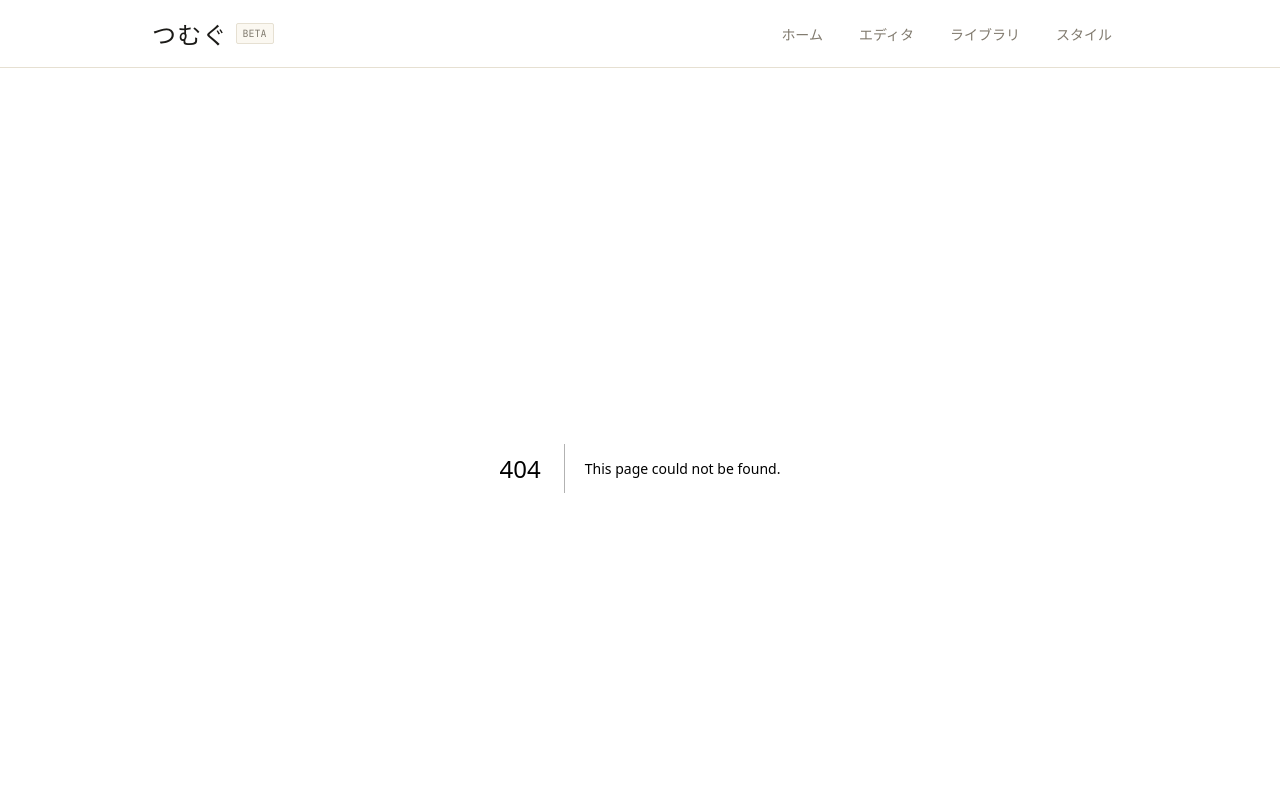
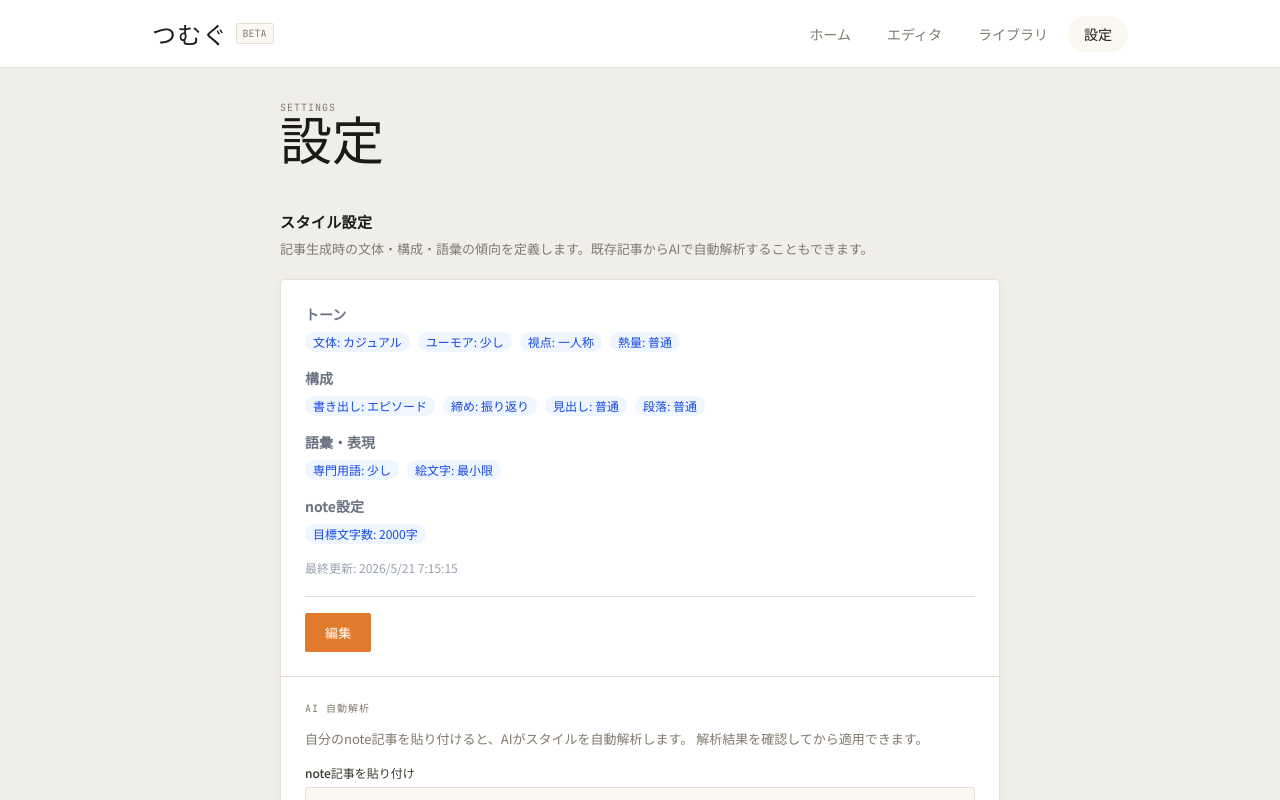
Before and after one commit to haruto-miyakawa/tsumugu, a Next.js app: page /settings in a window 1280 px wide. Before the commit this address had no page. Shown: the top 800 px of the page. Built offline with nearby package versions, Linux system fonts and the light colour scheme.

Commit message:
feat: プレビュー画面（/preview）・ライブラリ（/library）・設定画面（/settings）にリネーム、note風表示を実装

```diff
--- /dev/null
+++ b/app/settings/page.tsx
@@ -0,0 +1,112 @@
+"use client";
+
+import { useEffect, useState } from "react";
+import { StyleConfig } from "@/types/style";
+import { StyleDisplay } from "@/components/style/StyleDisplay";
+import { StyleEditor } from "@/components/style/StyleEditor";
+import { StyleAnalyzer } from "@/components/style/StyleAnalyzer";
+import { SettingsSection } from "@/components/settings/SettingsSection";
+import { Button } from "@/components/ui/Button";
+import { LoadingSpinner } from "@/components/ui/LoadingSpinner";
+
+export default function SettingsPage() {
+  const [style, setStyle]           = useState<StyleConfig | null>(null);
+  const [isEditMode, setIsEditMode] = useState(false);
+  const [toast, setToast]           = useState<string | null>(null);
+
+  useEffect(() => {
+    fetch("/api/style").then((r) => r.json()).then(setStyle);
+  }, []);
+
+  const showToast = (msg: string) => {
+    setToast(msg);
+    setTimeout(() => setToast(null), 3000);
+  };
+
+  const handleSave = async (updated: StyleConfig) => {
+    const res = await fetch("/api/style", {
+      method: "PUT",
+      headers: { "Content-Type": "application/json" },
+      body: JSON.stringify(updated),
+    });
+    setStyle(await res.json() as StyleConfig);
+    setIsEditMode(false);
+    showToast("保存しました");
+  };
+
+  return (
+    <main className="max-w-3xl mx-auto px-4 md:px-6 pt-8 pb-28 md:pb-12">
+
+      {/* Page header */}
+      <div className="mb-10">
+        <p className="font-mono text-[10px] tracking-widest text-mute uppercase mb-1">
+          SETTINGS
+        </p>
+        <h1 className="font-display text-[40px] md:text-[52px] leading-none text-ink">
+          設定
+        </h1>
+      </div>
+
+      {/* Toast */}
+      {toast && (
+        <div className="mb-6 px-4 py-2.5 bg-marker border border-rule text-ink-sub text-[13px] font-sans rounded-sm">
+          {toast}
+        </div>
+      )}
+
+      {style === null ? (
+        <div className="flex justify-center py-20">
+          <LoadingSpinner size="lg" />
+        </div>
+      ) : (
+        <div className="space-y-10">
+
+          {/* ── Section 1: スタイル設定 ── */}
+          <SettingsSection
+            title="スタイル設定"
+            description="記事生成時の文体・構成・語彙の傾向を定義します。既存記事からAIで自動解析することもできます。"
+          >
+            {/* Current style display / editor */}
+            <div className="p-5 md:p-6">
+              {isEditMode ? (
+                <StyleEditor style={style} onSave={handleSave} />
+              ) : (
+                <StyleDisplay style={style} />
+              )}
+              <div className="mt-5 flex gap-2 pt-4 border-t border-rule">
+                <Button
+                  variant={isEditMode ? "secondary" : "primary"}
+                  onClick={() => setIsEditMode((v) => !v)}
+                >
+                  {isEditMode ? "キャンセル" : "編集"}
+                </Button>
+              </div>
+            </div>
+
+            {/* Divider */}
+            <div className="border-t border-rule" />
+
+            {/* AI analyzer */}
+            <div className="p-5 md:p-6">
+              <p className="font-mono text-[10px] tracking-widest text-mute uppercase mb-3">
+                AI 自動解析
+              </p>
+              <p className="text-[13px] font-sans text-mute mb-4 leading-relaxed">
+                自分のnote記事を貼り付けると、AIがスタイルを自動解析します。
+                解析結果を確認してから適用できます。
+              </p>
+              <StyleAnalyzer onApply={handleSave} />
+            </div>
+          </SettingsSection>
+
+          {/*
+            Future sections go here, e.g.:
+            <SettingsSection title="プロフィール" description="...">...</SettingsSection>
+            <SettingsSection title="APIキー" description="...">...</SettingsSection>
+          */}
+
+        </div>
+      )}
+    </main>
+  );
+}
--- a/app/style/page.tsx
+++ b/app/style/page.tsx
@@ -1,78 +1,5 @@
-"use client";
-import { useEffect, useState } from "react";
-import { StyleConfig } from "@/types/style";
-import { StyleDisplay } from "@/components/style/StyleDisplay";
-import { StyleEditor } from "@/components/style/StyleEditor";
-import { StyleAnalyzer } from "@/components/style/StyleAnalyzer";
-import { PageContainer } from "@/components/layout/PageContainer";
-import { Card } from "@/components/ui/Card";
-import { Button } from "@/components/ui/Button";
-import { LoadingSpinner } from "@/components/ui/LoadingSpinner";
-
-export default function StylePage() {
-  const [style, setStyle] = useState<StyleConfig | null>(null);
-  const [isEditMode, setIsEditMode] = useState(false);
-  const [toast, setToast] = useState<string | null>(null);
-
-  useEffect(() => {
-    fetch("/api/style")
-      .then((r) => r.json())
-      .then(setStyle);
-  }, []);
-
-  const handleSave = async (updated: StyleConfig) => {
-    const res = await fetch("/api/style", {
-      method: "PUT",
-      headers: { "Content-Type": "application/json" },
-      body: JSON.stringify(updated),
-    });
-    const saved = await res.json() as StyleConfig;
-    setStyle(saved);
-    setIsEditMode(false);
-    setToast("保存しました");
-    setTimeout(() => setToast(null), 3000);
-  };
-
-  if (!style) return (
-    <PageContainer title="スタイル設定">
-      <div className="flex justify-center py-12"><LoadingSpinner /></div>
-    </PageContainer>
-  );
-
-  return (
-    <PageContainer title="スタイル設定">
-      {toast && (
-        <div className="mb-4 px-4 py-2 bg-green-50 text-green-700 border border-green-200 rounded-lg text-sm">
-          {toast}
-        </div>
-      )}
-      <div className="space-y-6">
-        <Card title="現在のスタイル">
-          <div className="flex justify-between items-start">
-            <div className="flex-1">
-              {isEditMode ? (
-                <StyleEditor style={style} onSave={handleSave} />
-              ) : (
-                <StyleDisplay style={style} />
-              )}
-            </div>
-          </div>
-          <div className="mt-4 flex gap-2">
-            <Button
-              variant={isEditMode ? "secondary" : "primary"}
-              onClick={() => setIsEditMode(!isEditMode)}
-            >
-              {isEditMode ? "キャンセル" : "編集"}
-            </Button>
-          </div>
-        </Card>
-        <Card title="既存記事からスタイルを解析">
-          <p className="text-sm text-gray-600 mb-4">
-            自分のnote記事を貼り付けると、AIがスタイルを自動解析します。解析結果を確認してから適用できます。
-          </p>
-          <StyleAnalyzer onApply={handleSave} />
-        </Card>
-      </div>
-    </PageContainer>
-  );
+import { redirect } from "next/navigation";
+// /style → /settings (permanent redirect)
+export default function StyleRedirect() {
+  redirect("/settings");
 }
--- a/components/layout/Header.tsx
+++ b/components/layout/Header.tsx
@@ -6,7 +6,7 @@ const NAV = [
   { href: "/",        label: "ホーム" },
   { href: "/generate", label: "エディタ" },
   { href: "/library", label: "ライブラリ" },
-  { href: "/style",   label: "スタイル" },
+  { href: "/settings", label: "設定" },
 ];
 
 export function Header() {
--- a/components/layout/MobileNav.tsx
+++ b/components/layout/MobileNav.tsx
@@ -34,7 +34,7 @@ const TABS = [
     ),
   },
   {
-    href: "/style",
+    href: "/settings",
     label: "設定",
     icon: (
       <svg viewBox="0 0 24 24" fill="none" strokeWidth="1.8" strokeLinecap="round" strokeLinejoin="round" className="w-5 h-5">
--- /dev/null
+++ b/components/settings/SettingsSection.tsx
@@ -0,0 +1,26 @@
+interface Props {
+  title: string;
+  description?: string;
+  children: React.ReactNode;
+}
+
+/** Shared layout unit for a settings section. Drop-in for future sections. */
+export function SettingsSection({ title, description, children }: Props) {
+  return (
+    <section>
+      <div className="mb-5">
+        <h2 className="font-sans text-[15px] font-semibold text-ink tracking-wide">
+          {title}
+        </h2>
+        {description && (
+          <p className="text-[13px] font-sans text-mute mt-1 leading-relaxed">
+            {description}
+          </p>
+        )}
+      </div>
+      <div className="bg-paper border border-rule rounded-md shadow-card overflow-hidden">
+        {children}
+      </div>
+    </section>
+  );
+}
--- a/data/style.json
+++ b/data/style.json
@@ -1,6 +1,6 @@
 {
   "version": 1,
-  "updatedAt": "2026-05-19T15:43:29.561Z",
+  "updatedAt": "2026-05-21T07:15:15.299Z",
   "tone": {
     "formality": "casual",
     "humor": "light",
```
Also changed, not shown: 1 other file (tests, documents, lock files or other folders).
